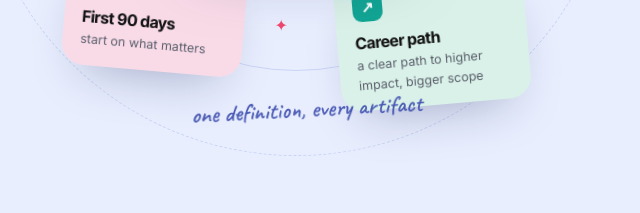
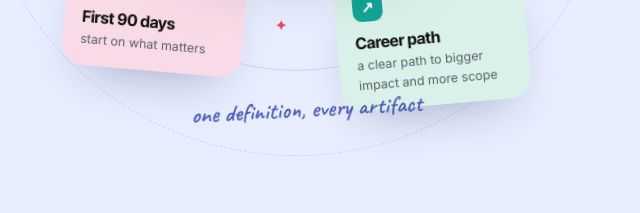
Before and after one commit to normannoble/talent-engine-site, a plain HTML site: page index.html in a window 1280 px wide. Shown: the part 587-800 px from the top of the page, 640-1280 px from the left. Drawn offline with Linux system fonts and the light colour scheme.

Commit message:
Career path card: a clear path to bigger impact and more scope
Co-Authored-By: Claude Opus 5.5 <noreply@anthropic.com>

```diff
--- a/index.html
+++ b/index.html
@@ -54,7 +54,7 @@
       <div class="tile t1"><div class="ic" style="background:#f39a1e">✳</div><b>The job ad</b><small>a compelling ad that sells the role</small></div>
       <div class="tile t2"><div class="ic" style="background:#ef476f">?</div><b>Interview guide</b><small>outcome-driven, unbiased assessment</small><i class="k1" style="width:80%"></i><i class="k5" style="width:60%"></i></div>
       <div class="tile t3"><div class="ic" style="background:#7c4dff">90</div><b>First 90 days</b><small>start on what matters</small></div>
-      <div class="tile t4"><div class="ic" style="background:#12a594">↗</div><b>Career path</b><small>a clear path to higher impact, bigger scope</small></div>
+      <div class="tile t4"><div class="ic" style="background:#12a594">↗</div><b>Career path</b><small>a clear path to bigger impact and more scope</small></div>
       <div class="core">
         <div class="mark"><i class="k1"></i><i class="k2"></i><i class="k3"></i><i class="k4"></i><i class="k5"></i></div>
         <b>What would be true if they succeeded</b>
```
